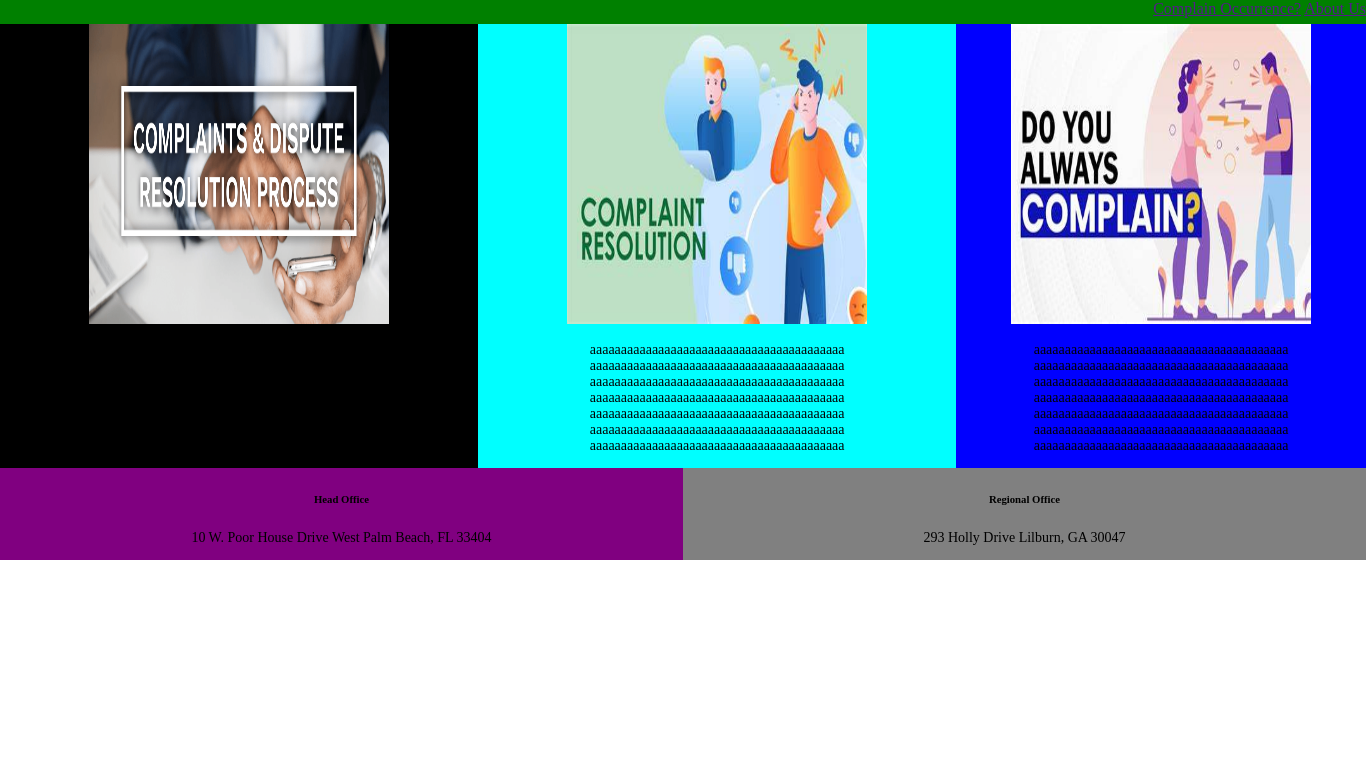
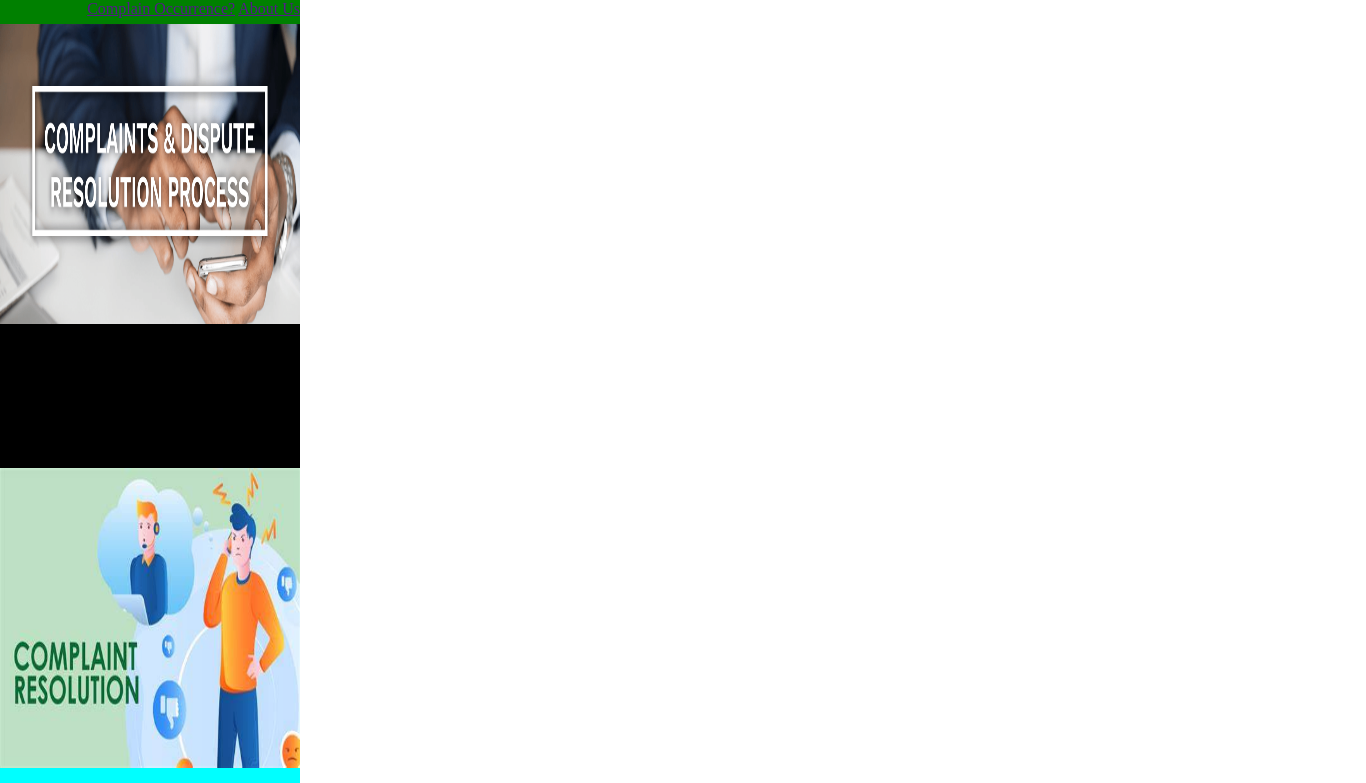
Before and after one commit to onajite1/cfc1234, a plain HTML site: page index.html in a window 1280 px wide. Shown: the top 783 px of the page, 1366 px wide, since content can reach past the window. Drawn offline with Linux system fonts and the light colour scheme.

Commit message:
Add files via upload

```diff
--- a/style.css
+++ b/style.css
@@ -173,26 +173,26 @@ p{width:   600px;
 }
 }
 
-@media o(orientation: landscape) {
+@media (orientation: landscape) {
   body {
 	margin: 0px;
-	width:   600px;
+	width:   300px;
 }
 .nav-link {
-	width:   600px;
+	width:   300px;
 	height: 3vh;
 	text-align: right;
 }
 
 .content {
-width:   600px;
+width:   300px;
 }
 
 .box1 {
 	background-color: black;
 	float: left;
 	word-wrap: break-word;
-	width:   600px;
+	width:   300px;
 	text-align: center;
 }
 
@@ -200,7 +200,7 @@ width:   600px;
 	background-color: aqua;
 	float: left;
 	word-wrap: break-word;
-	width:   600px;
+	width:   300px;
 	text-align: center;
 }
 
@@ -208,12 +208,12 @@ width:   600px;
 	background-color: blue;
 	float: left;
 	word-wrap: break-word;
-	width:  600px;
+	width:  300px;
 	text-align: center;
 }
 
 .office-addrress {
-	width:  600px;
+	width:  300px;
 }
 
 .head-operations {
@@ -221,7 +221,7 @@ width:   600px;
 	background-color:purple;
 	text-align: center;
 	align-content: center;
-	width:  600px;
+	width:  300px;
 
 }
 
@@ -229,11 +229,11 @@ width:   600px;
 	float: left;
 	background-color:gray;
 	text-align: center;
-	width:  600px;
+	width: 300px;
 
 }
 
-p{width:   600px;
+p{width:   300px;
 	font-size: 14px;
 	word-wrap: break-word;
 }
@@ -242,18 +242,18 @@ p{width:   600px;
 
 
 .box11 {
-	width: 600px; margin: 0px;
+	width: 300px; margin: 0px;
 }
 
 .box22 {
-	width: 600px; margin: 0px;
+	width: 300px; margin: 0px;
 }
 
 .box33 {
-	width:   600px; margin: 0px;
+	width:   300px; margin: 0px;
 }
 
-.nav {width:   600px;
+.nav {width:   300px;
 	background-color: green;
 }
 }
```
